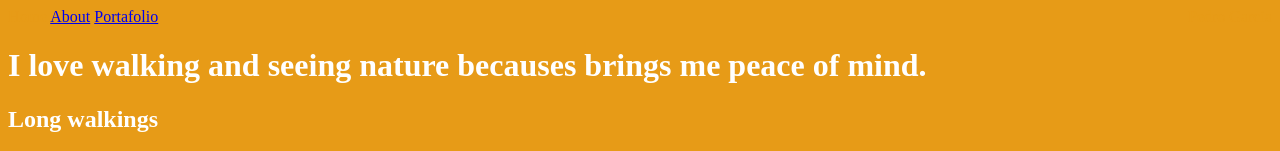
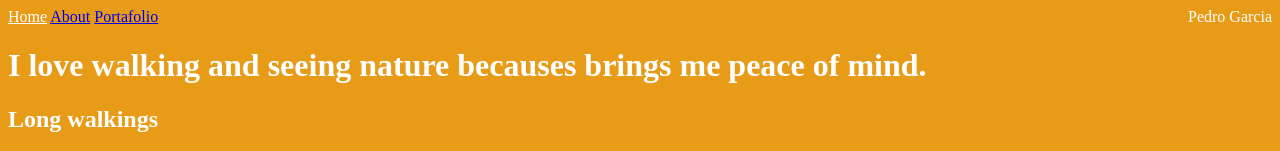
Before and after one commit to Pedro-Garcia-Personal-Website/Personal-Website-Pt-II, a plain HTML site: page about.html in a window 1280 px wide. Shown: the top 151 px of the page. Drawn offline with Linux system fonts and the light colour scheme.

Commit message:
fixed color css

```diff
--- a/about.html
+++ b/about.html
@@ -19,10 +19,10 @@
     </style>
 <head>
     <nav>
-        <a style="color: rgb(231, 155, 23);" href="index.html">Home</a>
+        <a style="color: rgb(255, 255, 255);" href="index.html">Home</a>
             <a href="about.html">About</a>
             <a href="portafoio.html">Portafolio</a>
-            <span style="color: rgb(231, 155, 23);" class="name">Pedro Garcia</span>
+            <span style="color: rgb(255, 255, 255);" class="name">Pedro Garcia</span>
         </nav>
 </header>
 </head>
```
